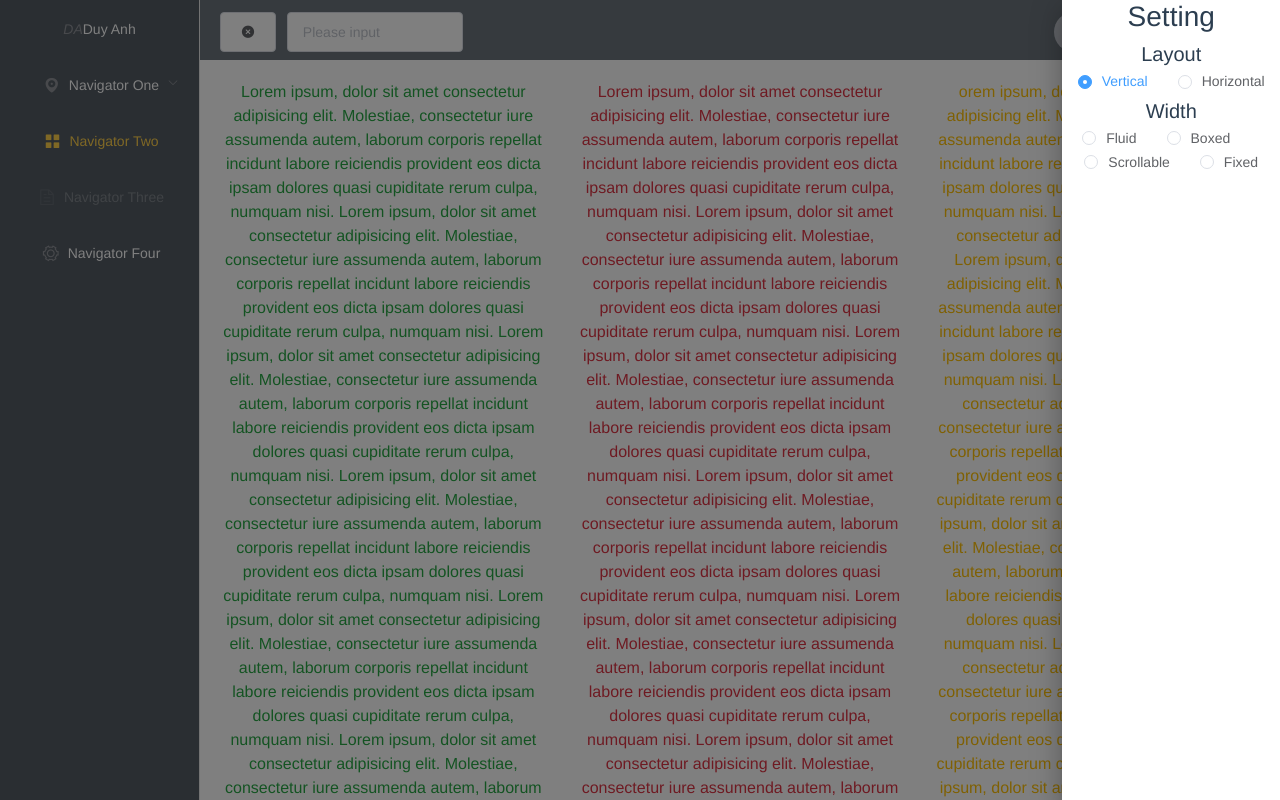
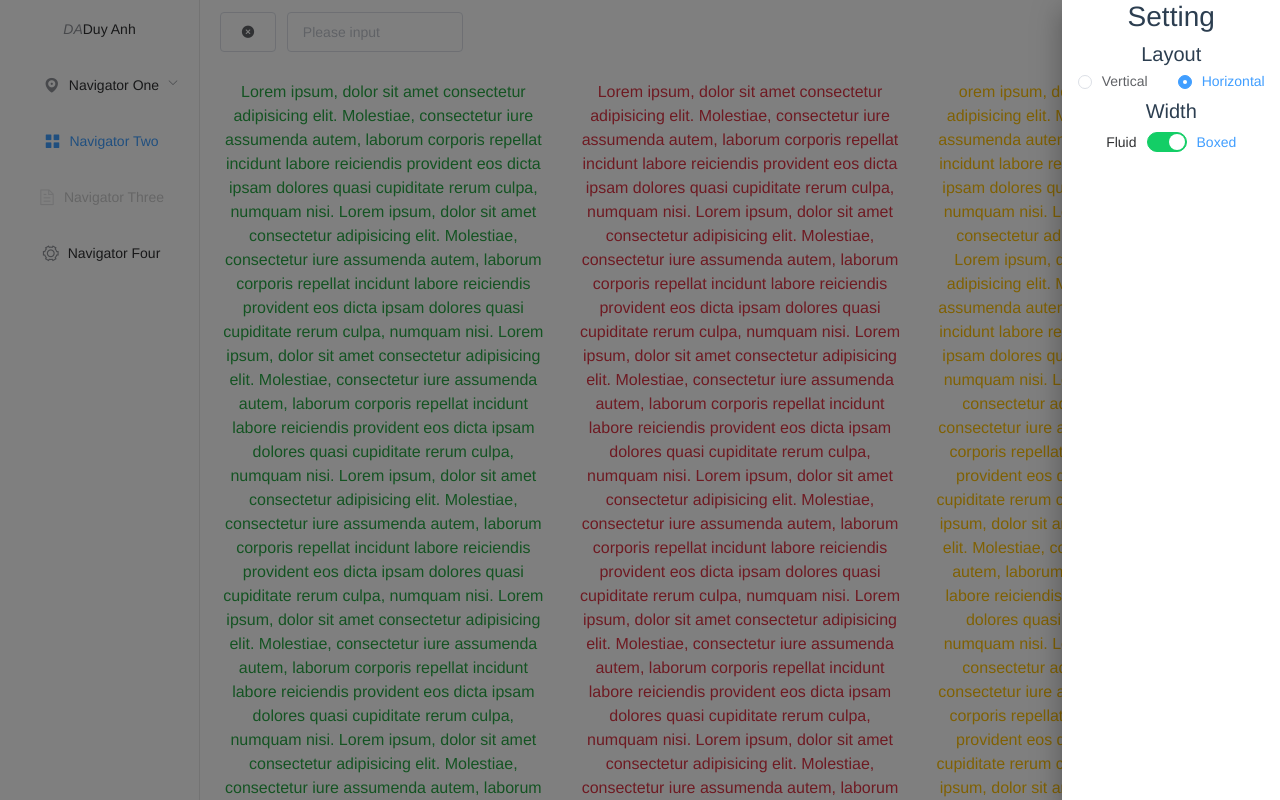
Before and after one commit to Ngdaz/Leaning-VueJs, a Vue app: page / in a window 1280 px wide. Both pictures are taken after a click on the button 1208 px from the left and 32 px from the top of the page. Shown: the top 800 px of the page. Built offline with nearby package versions, Linux system fonts and the light colour scheme.

Commit message:
clean code

```diff
--- a/src/components/Navigation.vue
+++ b/src/components/Navigation.vue
@@ -25,8 +25,8 @@
       <!-- button for drawer -->
       <div class="row mt-1">
         <!--  -->
-        <div class="col">
-          <el-avatar icon="el-icon-user-solid"></el-avatar>
+        <div class="col d-flex justify-content-end pr-3">
+          <el-avatar icon="el-icon-user-solid "></el-avatar>
         </div>
         <!--  -->
         <div class="col">
--- a/src/components/SideBar.vue
+++ b/src/components/SideBar.vue
@@ -5,11 +5,8 @@
       <el-menu
         default-active="2"
         class="el-menu-vertical-demo"
-          background-color="#545c64"
-          text-color="#fff"
-          active-text-color="#ffd04b"
         :collapse="isCollapse"
-          style="height: 100vh"
+        style="height: calc(100vh)"
       >
         <el-menu-item index="0">
           <Logo-layout></Logo-layout>
@@ -57,7 +54,6 @@
 import { mapState } from "vuex";
 import logolayout from "./logo.vue";
 
-
 export default {
   components: {
     "Logo-layout": logolayout,
--- a/src/components/Vertical.vue
+++ b/src/components/Vertical.vue
@@ -1,18 +1,16 @@
 <template>
   <div class="vertical">
-
-    <el-container>
-      <el-aside  :width="withSideBar">
+    <el-container :class="{ container: isCheckLayout }">
+      <el-aside :width="withSideBar">
         <nav-SideBar></nav-SideBar>
       </el-aside>
       <el-container>
-        <el-header class="bg-secondary">
-            <navigation-Bar></navigation-Bar>
+        <el-header>
+          <navigation-Bar></navigation-Bar>
         </el-header>
         <el-main>
           <content-layout></content-layout>
         </el-main>
-        <Drawerbar />
       </el-container>
     </el-container>
   </div>
@@ -21,32 +19,33 @@
 <script>
 import NavigationBar from "./Navigation";
 import NavSideBar from "./SideBar";
-import Drawerbar from "./drawer";
+
 import ContentLayout from "./content.vue";
-import { mapState } from 'vuex';
+import { mapState } from "vuex";
 export default {
   name: "VerticalLayout",
   components: {
     NavigationBar,
     NavSideBar,
-    Drawerbar,
+
     ContentLayout,
   },
   computed: {
     ...mapState({
-      isCollapse: (state) => state.isCollapse
+      isCollapse: (state) => state.isCollapse,
+    }),
+
+    ...mapState({
+      isCheckLayout: (state) => state.layouttype,
     }),
 
     withSideBar() {
-      const num = this.isCollapse ? 65 : 200
-      return num + "px"
+      const num = this.isCollapse ? 65 : 200;
+      return num + "px";
     },
   },
 };
-
-
 </script>
-
 
 <style>
 /* .vertical{
--- a/src/components/drawer.vue
+++ b/src/components/drawer.vue
@@ -35,7 +35,7 @@ export default {
   // name: "drawer",
   data() {
     return {
-      // drawer: false,
+      drawer: false,
     };
   },
 
--- a/src/components/layout-option.vue
+++ b/src/components/layout-option.vue
@@ -5,29 +5,25 @@
       class="radiobutton"
       @change="chekcHorizontal"
     >
-      <el-radio :label="true">Vertical</el-radio>
-      <el-radio :label="false">Horizontal</el-radio>
+      <el-radio  :label="false">Vertical</el-radio>
+      <el-radio :label="true">Horizontal</el-radio>
     </el-radio-group>
   </div>
 </template>
 
 <script>
-import { mapMutations } from 'vuex'
-
+import { mapMutations } from "vuex";
 
 export default {
   name: "ChangeLayout",
 
-    data() {
-        return{
-          radio: true
-        }
-    },
-    methods: {
-      ...mapMutations(['chekcHorizontal'])
-    }
-
+  data() {
+    return {
+      radio: true,
+    };
+  },
+  methods: {
+    ...mapMutations(["chekcHorizontal"]),
+  },
 };
-
-
 </script>
--- a/src/components/onlyTopBar.vue
+++ b/src/components/onlyTopBar.vue
@@ -1,12 +1,10 @@
 <template>
-  <div class="container-fluid">
-    <div class="container-fluid fixed-top"
-
-    >
+  <div :class="{ container: isCheckLayout }">
+    <div class="fixed-top">
       <div class="row bg-secondary">
         <div class="col">
           <el-input
-            class="nav-input w-25 float-left"
+            class="nav-input ml-4 w-25 float-left"
             placeholder="Please input"
             v-model="input"
             clearable
@@ -15,30 +13,29 @@
         </div>
         <div class="col">
           <el-button
-            class="button-drawer float-right"
+            class="button-drawer float-right mr-4 "
             @click="drawerCollapse()"
             icon="el-icon-s-tools"
           >
           </el-button>
         </div>
       </div>
-
     </div>
-    <Drawerbar />
-    <div class="container color-content">
+    <!-- <Drawerbar /> -->
+    <div class="color-content">
       <content-layout></content-layout>
     </div>
   </div>
 </template>
 
 <script>
-import Drawerbar from "./drawer";
+// import Drawerbar from "./drawer";
 import { mapState, mapMutations } from "vuex";
 import ContentLayout from "./content.vue";
 export default {
   components: {
     ContentLayout,
-    Drawerbar,
+    // Drawerbar,
   },
   name: "OnlyTopBar",
   data() {
@@ -52,15 +49,14 @@ export default {
   //   import component
   computed: {
     ...mapState({
-
-    })
+      isCheckLayout: (state) => state.layouttype,
+    }),
   },
 };
 </script>
-<style >
-.color-content{
-  background-color: #ededeb;
+<style>
+.color-content {
+  /* background-color: #ededeb; */
   margin-top: 40px;
 }
-
 </style>
--- a/src/components/width-option.vue
+++ b/src/components/width-option.vue
@@ -1,33 +1,34 @@
 <template>
   <div class="buttonVertical">
-    <el-radio-group v-model="radio" class="radiobutton" @change="checkLayout">
-      <el-radio :label="1">Fluid</el-radio>
-      <el-radio :label="2">Boxed</el-radio>
-      <el-radio :label="3">Scrollable</el-radio>
-      <el-radio :label="4">Fixed</el-radio>
-    </el-radio-group>
+    <el-switch
+      style="display: block"
+      v-model="value2"
+      active-color="#13ce66"
+      inactive-color="#ff4949"
+      active-text="Boxed"
+      inactive-text="Fluid"
+      @change="checklayout"
+    >
+    </el-switch>
   </div>
 </template>
 
 <script>
-import {  mapMutations } from 'vuex'
-
+import { mapMutations } from "vuex";
 
 export default {
   name: "widthOption",
   data() {
     return {
-      radio: true,
+       value2: true
     };
   },
   methods: {
-    ...mapMutations(['checklayout'])
-
+    ...mapMutations(["checklayout"]),
   },
   computed: {
     // ...mapState({
-
     // })
-  }
+  },
 };
 </script>
--- a/src/router/index.js
+++ b/src/router/index.js
@@ -15,9 +15,6 @@ Vue.config.productionTip = false
 Vue.use(VueRouter)
 Vue.use(Vuex)
 
-
-
-
 const routes = [
   {
     path: '/',
@@ -26,7 +23,6 @@ const routes = [
   },
 
 ]
-
 const router = new VueRouter({
   mode: 'history',
   base: process.env.BASE_URL,
--- a/src/store/store.js
+++ b/src/store/store.js
@@ -18,9 +18,9 @@ export const store = new Vuex.Store({
     chekcHorizontal(state) {
       state.isHorizontal = ! state.isHorizontal
     },
-    checkLayout(state,event) {
+    checklayout(state,event) {
       state.layouttype = event
-      console.log(state.layouttype);
+      // console.log(state.layouttype);
     }
 
   }
--- a/src/views/Home.vue
+++ b/src/views/Home.vue
@@ -1,10 +1,8 @@
 <template>
   <div class="home">
-
-
     <vertical-layout v-if="isHorizontal"></vertical-layout>
-    <only-top-bar v-else></only-top-bar>
-
+    <only-top-bar v-else ></only-top-bar>
+    <Drawerbar/>
   </div>
 </template>
 
@@ -15,13 +13,12 @@
 import OnlyTopBar from "../components/onlyTopBar.vue";
 import { mapState } from "vuex";
 import VerticalLayout from "../components/Vertical";
-
+import Drawerbar from "../components/drawer";
 export default {
   name: "Home",
   components: {
-
+     Drawerbar,
     "vertical-layout": VerticalLayout,
-
     "only-top-bar": OnlyTopBar,
   },
   computed: {
```
Also changed, not shown: src/components/content.vue (+10 -2 lines), src/store/getters.js (deleted). Lines whose indentation alone changed are shown as unchanged.
